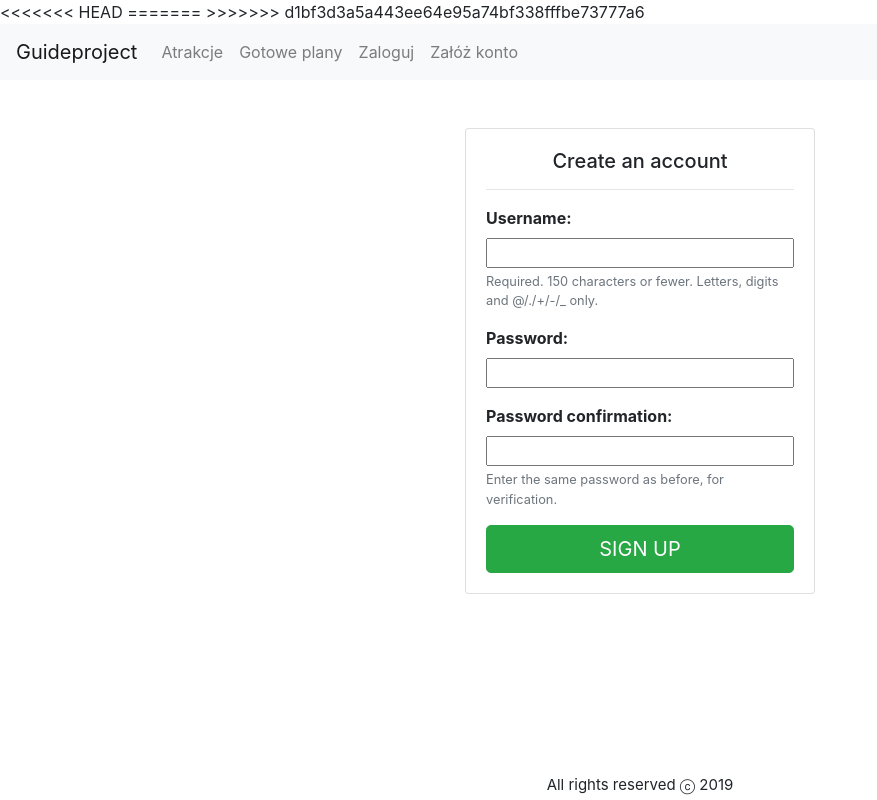
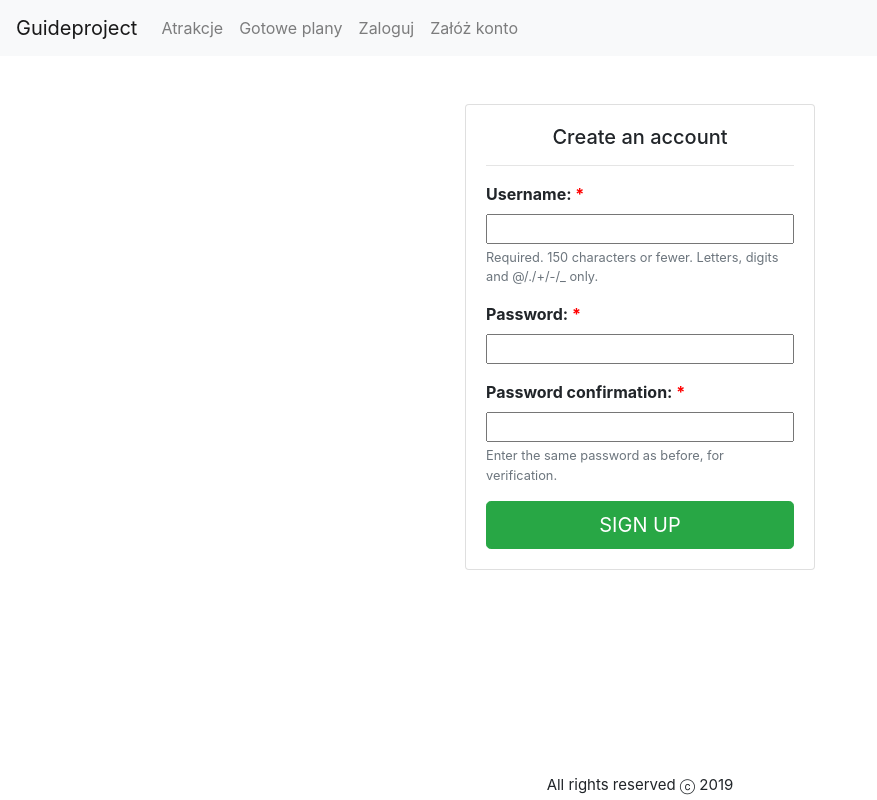
Before and after one commit to dbielecki97/guideproject, a Django app: page /guide/signup in a window 1280 px wide. Shown: the whole page, without its empty margins (0-877 px from the left). Run offline with Django 3.2, Linux system fonts and the light colour scheme; some libraries are stand-ins or nearby versions.

Commit message:
Poprawiono wyglad - zakladanie konta

```diff
--- a/guide/static/css/styles.css
+++ b/guide/static/css/styles.css
@@ -26,31 +26,7 @@ html,body{
 i{
     margin-left:10px;
 }
-<<<<<<< HEAD
-.form-label-group:after {
+.required:after {
     content: "*";
     color: red;
 }
-=======
-button i{
-    font-size:24px;
-    color:black;
-    padding:0;
-    margin:0;
-}
-button:hover i{
-    color:white;
-}
-button:disabled:hover i{
-    color:black;
-}
-.binIcon{
-    color:#e10c0c;
-    font-size:24px;
-    margin-left:20px;
-    padding:0;
-}
-.binIcon:hover{
-    color:#b40d0d;
-}
->>>>>>> d1bf3d3a5a443ee64e95a74bf338fffbe73777a6
--- a/templates/base.html
+++ b/templates/base.html
@@ -7,14 +7,10 @@
   <link rel="stylesheet" href="{% static 'css/styles.css' %}">
   <link rel="stylesheet" href="https://use.fontawesome.com/releases/v5.8.2/css/all.css" integrity="sha384-oS3vJWv+0UjzBfQzYUhtDYW+Pj2yciDJxpsK1OYPAYjqT085Qq/1cq5FLXAZQ7Ay" crossorigin="anonymous">
 <link rel="stylesheet" href="https://stackpath.bootstrapcdn.com/bootstrap/4.3.1/css/bootstrap.min.css">
-<<<<<<< HEAD
 <link rel="stylesheet" href="https://maxcdn.bootstrapcdn.com/font-awesome/4.7.0/css/font-awesome.min.css">
-  <link href="css/fontello.css" rel="stylesheet" type="text/css" />
 <script src="https://ajax.googleapis.com/ajax/libs/jquery/3.3.1/jquery.min.js"></script>
 <script src="https://cdnjs.cloudflare.com/ajax/libs/popper.js/1.14.7/umd/popper.min.js"></script>
 <script src="https://stackpath.bootstrapcdn.com/bootstrap/4.3.1/js/bootstrap.min.js"></script>
-=======
->>>>>>> d1bf3d3a5a443ee64e95a74bf338fffbe73777a6
 </head>
 <body>
   <div class="banner">
--- a/templates/registration/signup.html
+++ b/templates/registration/signup.html
@@ -16,7 +16,7 @@
                   {% for field in form.visible_fields %}
                     <div class="form-group">
                       {{ field.errors }}
-                      <div class="form-label-group font-weight-bold">
+                      <div class="required form-label-group font-weight-bold">
                         {{ field.label_tag }}
                       </div>
                       {{field}}
```
Also changed, not shown: db.sqlite3, guide/static/js/scripts.js (line endings or trailing spaces).
